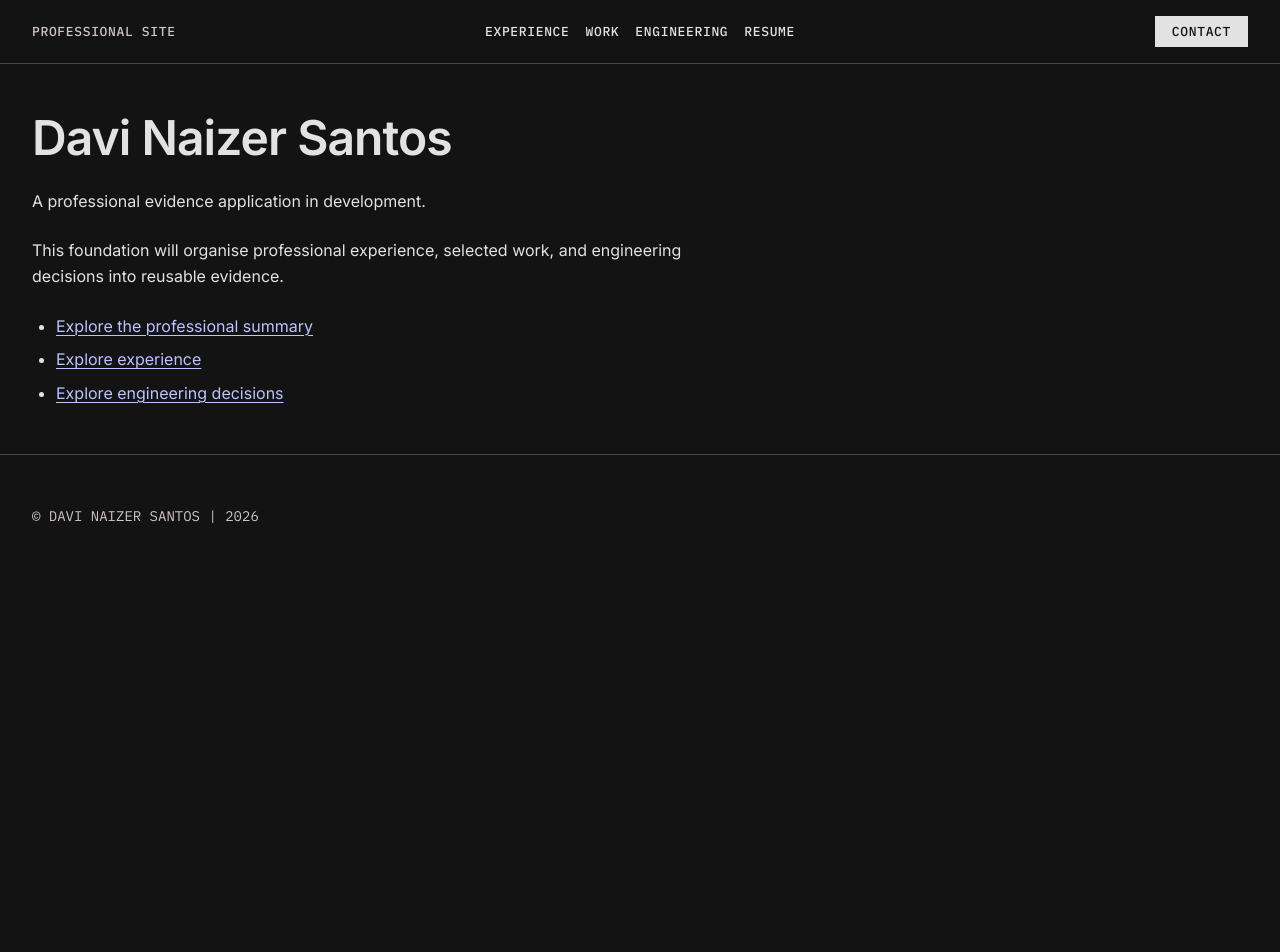
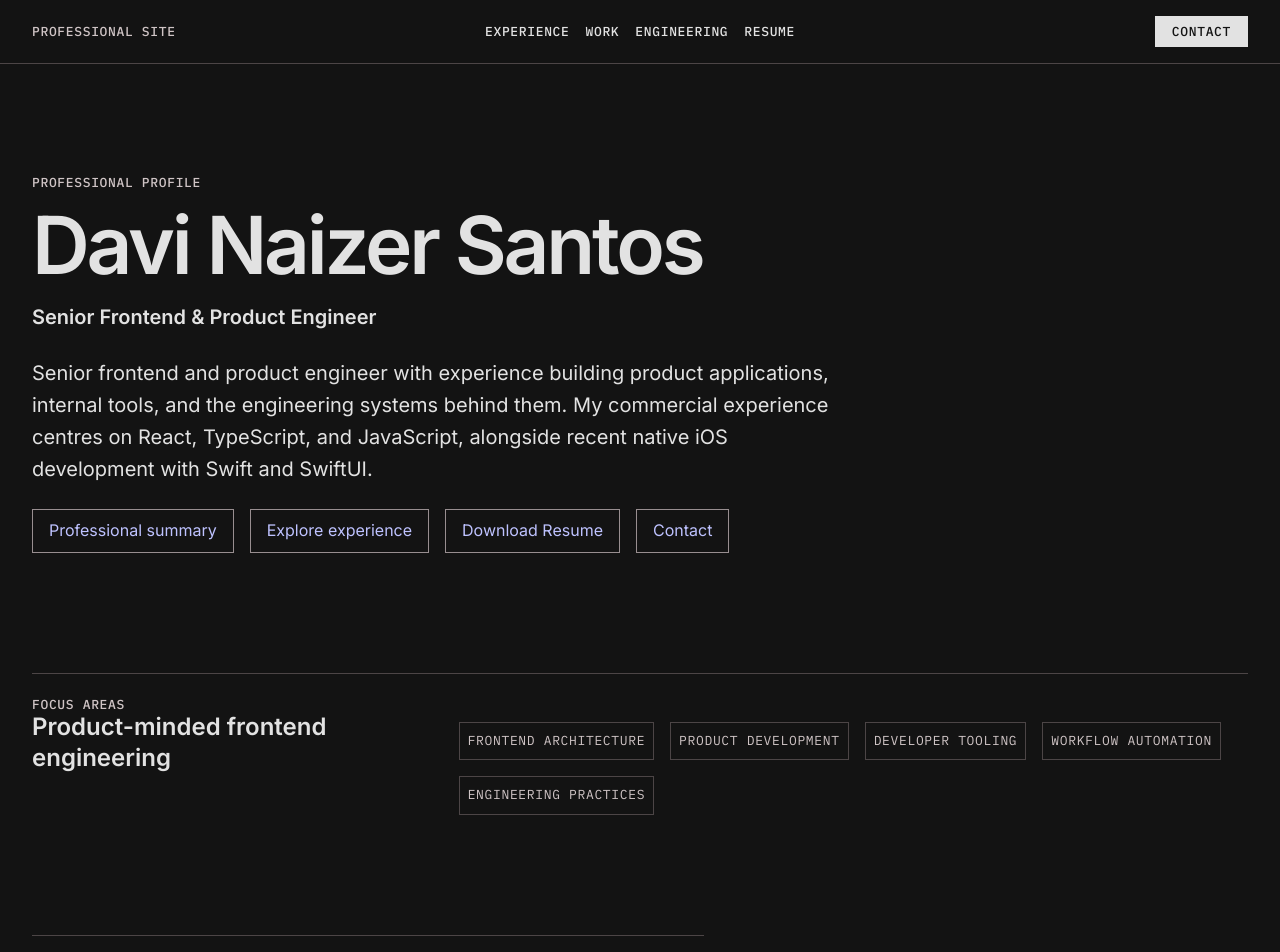
Before and after one commit to davinaizer/professional-site, a React (Vite) app: page / in a window 1280 px wide. Shown: the top 952 px of the page. Before the commit the page ends 800 px from the top, so only its background shows below. Built offline with nearby package versions, Linux system fonts and the light colour scheme.

Commit message:
feat(home): implement professional homepage

```diff
--- a/src/index.css
+++ b/src/index.css
@@ -2,3 +2,4 @@
 @import "./styles/tokens.css";
 @import "./styles/global.css";
 @import "./styles/shell.css";
+@import "./styles/home.css";
--- a/src/pages/HomePage.tsx
+++ b/src/pages/HomePage.tsx
@@ -1,28 +1,60 @@
 import { Link } from "react-router";
 import { routes } from "../app/routes.ts";
+import { professionalContent } from "../content/professional-content.ts";
 
 function HomePage() {
+	const { identity, summary, experience, resume } = professionalContent;
+	const currentExperience = experience[0];
+
 	return (
-		<section>
-			<h1>Davi Naizer Santos</h1>
-			<p>A professional evidence application in development.</p>
-			<p>
-				This foundation will organise professional experience, selected work,
-				and engineering decisions into reusable evidence.
-			</p>
-			<nav aria-label="Explore the application">
+		<section className="home">
+			<div className="home__hero">
+				<p className="home__label">Professional profile</p>
+				<h1>{identity.name}</h1>
+				<p className="home__headline">{identity.headline}</p>
+				<p className="home__summary">{summary.summary}</p>
+				<nav
+					aria-label="Explore core professional areas"
+					className="home__actions"
+				>
 					<ul>
 						<li>
-						<Link to={routes.summary}>Explore the professional summary</Link>
+							<Link to={routes.summary}>Professional summary</Link>
 						</li>
 						<li>
 							<Link to={routes.experience}>Explore experience</Link>
 						</li>
 						<li>
-						<Link to={routes.engineering}>Explore engineering decisions</Link>
+							<a href={resume.url}>{resume.label}</a>
+						</li>
+						<li>
+							<Link to={routes.contact}>Contact</Link>
 						</li>
 					</ul>
 				</nav>
+			</div>
+
+			<section aria-labelledby="focus-heading" className="home__focus">
+				<div>
+					<p className="home__label">Focus areas</p>
+					<h2 id="focus-heading">Product-minded frontend engineering</h2>
+				</div>
+				<ul>
+					{summary.focusAreas.map((focusArea) => (
+						<li key={focusArea}>{focusArea}</li>
+					))}
+				</ul>
+			</section>
+
+			<section
+				aria-labelledby="current-role-heading"
+				className="home__highlight"
+			>
+				<p className="home__label">Current role</p>
+				<h2 id="current-role-heading">{currentExperience.role}</h2>
+				<p>{currentExperience.company}</p>
+				<Link to={routes.experience}>View career timeline</Link>
+			</section>
 		</section>
 	);
 }
--- /dev/null
+++ b/src/styles/home.css
@@ -0,0 +1,129 @@
+.home {
+	padding-block: var(--space-8);
+}
+
+.home__hero {
+	display: flex;
+	flex-direction: column;
+	gap: var(--space-2);
+	max-inline-size: 62rem;
+}
+
+.home__label {
+	color: var(--color-text-secondary);
+	font-family: var(--font-family-mono);
+	font-size: var(--font-size-label);
+	font-weight: var(--font-weight-medium);
+	letter-spacing: var(--letter-spacing-label);
+	line-height: var(--line-height-label);
+	text-transform: uppercase;
+}
+
+.home h1 {
+	font-size: var(--font-size-display);
+	letter-spacing: var(--letter-spacing-display);
+	line-height: var(--line-height-display);
+}
+
+.home__headline {
+	color: var(--color-text-primary);
+	font-size: var(--font-size-body-lg);
+	font-weight: var(--font-weight-semibold);
+}
+
+.home__summary {
+	font-size: var(--font-size-body-lg);
+	margin-block-start: var(--space-1);
+}
+
+.home__actions {
+	margin-block-start: var(--space-1);
+}
+
+.home__actions ul,
+.home__focus ul {
+	padding-inline-start: 0;
+	list-style: none;
+}
+
+.home__actions ul {
+	display: flex;
+	flex-wrap: wrap;
+	gap: var(--space-2);
+}
+
+.home__actions a {
+	display: inline-block;
+	border: var(--border-width-default) solid var(--color-border-strong);
+	padding: var(--space-1) var(--space-2);
+	text-decoration: none;
+}
+
+.home__actions a:hover {
+	border-color: var(--color-accent);
+}
+
+.home__focus,
+.home__highlight {
+	border-block-start: var(--border-width-default) solid
+		var(--color-border-subtle);
+	margin-block-start: var(--layout-section-gap);
+	padding-block-start: var(--space-3);
+}
+
+.home__focus {
+	display: grid;
+	grid-template-columns: minmax(0, 1fr) minmax(0, 2fr);
+	gap: var(--space-4);
+}
+
+.home__focus h2,
+.home__highlight h2 {
+	font-size: var(--font-size-heading-md);
+}
+
+.home__focus ul {
+	display: flex;
+	flex-wrap: wrap;
+	gap: var(--space-2);
+	align-content: start;
+}
+
+.home__focus li {
+	border: var(--border-width-default) solid var(--color-border-subtle);
+	color: var(--color-text-secondary);
+	font-family: var(--font-family-mono);
+	font-size: var(--font-size-label);
+	letter-spacing: var(--letter-spacing-label);
+	padding: var(--space-1);
+	text-transform: uppercase;
+}
+
+.home__actions li + li,
+.home__focus li + li {
+	margin-block-start: 0;
+}
+
+.home__highlight {
+	max-inline-size: 42rem;
+}
+
+.home__highlight > * + * {
+	margin-block-start: var(--space-2);
+}
+
+@media (max-width: 40rem) {
+	.home {
+		padding-block: var(--space-6);
+	}
+
+	.home h1 {
+		font-size: var(--font-size-heading-lg-mobile);
+		letter-spacing: var(--letter-spacing-heading-lg);
+		line-height: var(--line-height-heading-lg-mobile);
+	}
+
+	.home__focus {
+		grid-template-columns: minmax(0, 1fr);
+	}
+}
```
Also changed, not shown: 3 other files (tests, documents, lock files or other folders). Lines whose indentation alone changed are shown as unchanged.
